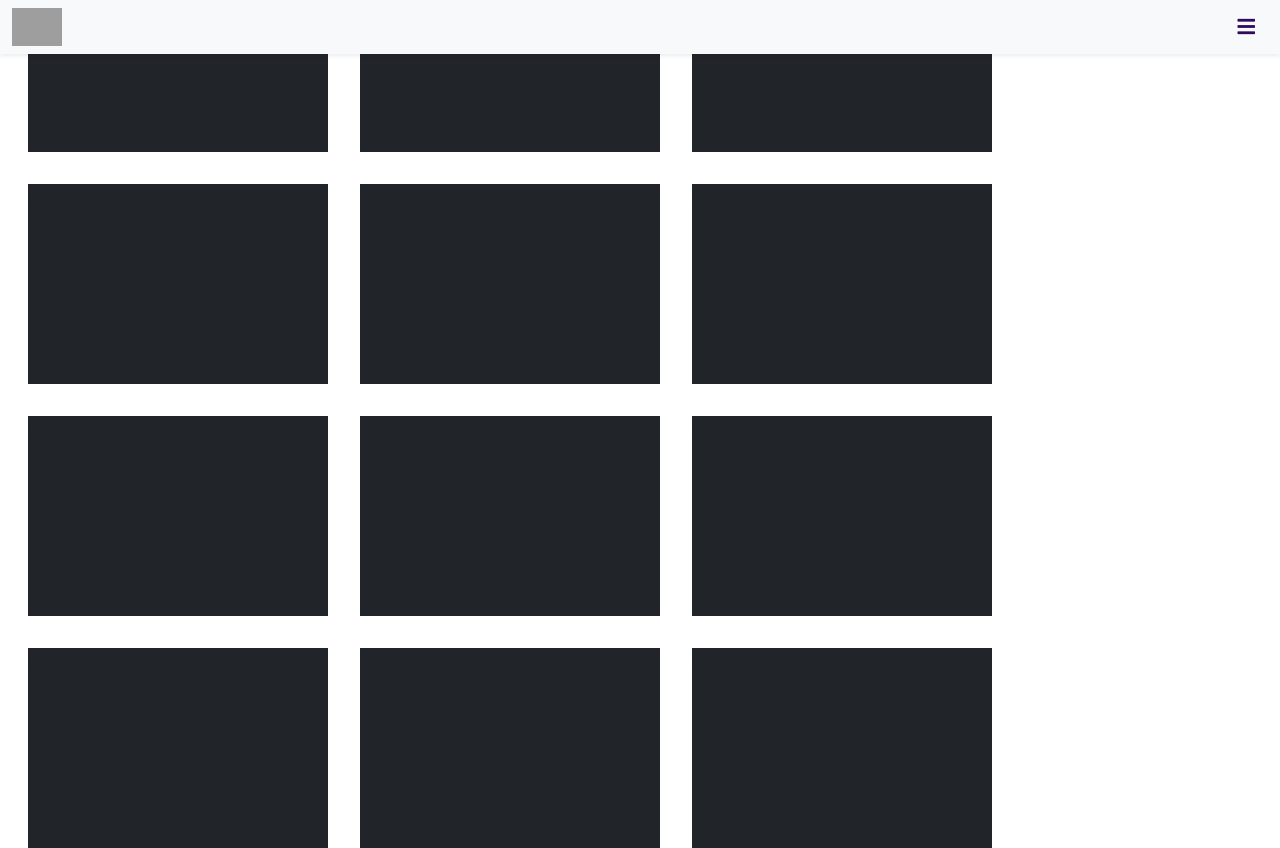
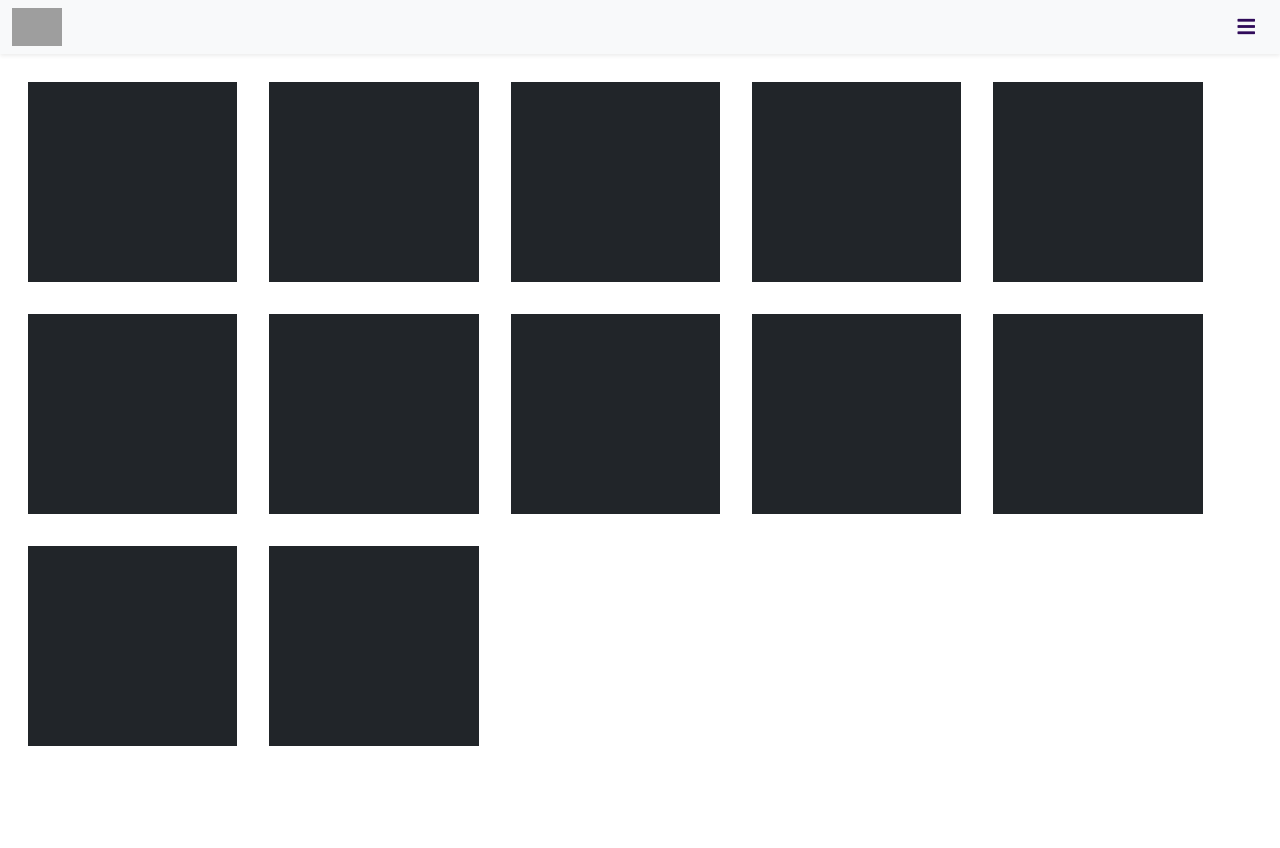
Before and after one commit to MaxBlam/peaceofmind, a Vue app in the folder client/: page / in a window 1280 px wide. After the commit the page ends 800 px from the top, so only its background shows below. Built offline with nearby package versions, Linux system fonts and the light colour scheme; grey boxes are pictures that could not be loaded.

Commit message:
Minor Adjustments

```diff
--- a/client/src/components/Folder.vue
+++ b/client/src/components/Folder.vue
@@ -1,6 +1,6 @@
 <template>
-    <div style="height:200px;width:300px;" class="bg-dark m-3">
-        test
+    <div style="height:200px" class="bg-dark m-3 col-2">
+
     </div>
 </template>
 
--- a/client/src/views/Home.vue
+++ b/client/src/views/Home.vue
@@ -1,4 +1,8 @@
 <template>
+  <div>
+    <nav class="navbar container" style="height: 50px; margin: 0.5rem">
+      Margin Control
+    </nav>
     <div
       class="
         container-fluid
@@ -6,9 +10,10 @@
         justify-content-start
         align-content-center
         flex-wrap
-    " style="height:100vh"
+      "
     >
       <Folder v-for="i in 12" :key="i" />
+    </div>
   </div>
 </template>
 
@@ -18,6 +23,11 @@ export default {
   components: {
     Folder,
   },
+  data: () => {
+    return {
+      folders: 12,
+    };
+  },
 };
 </script>
 
```
Lines whose indentation alone changed are shown as unchanged.
